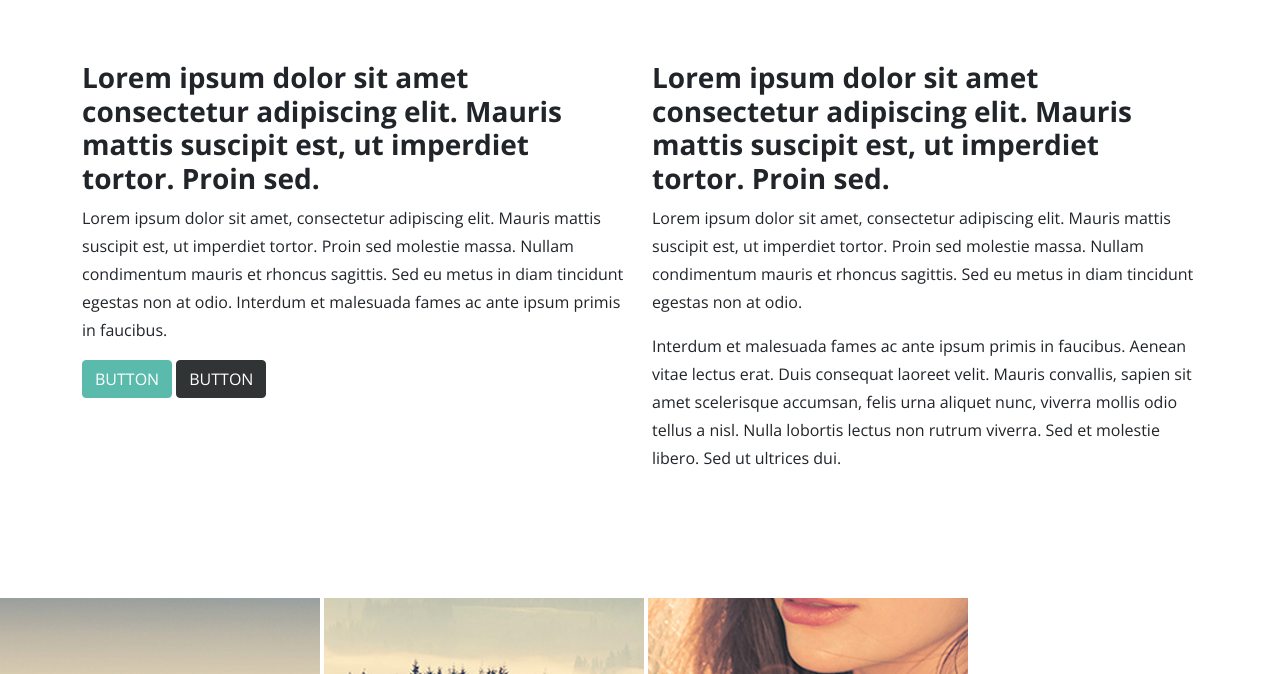
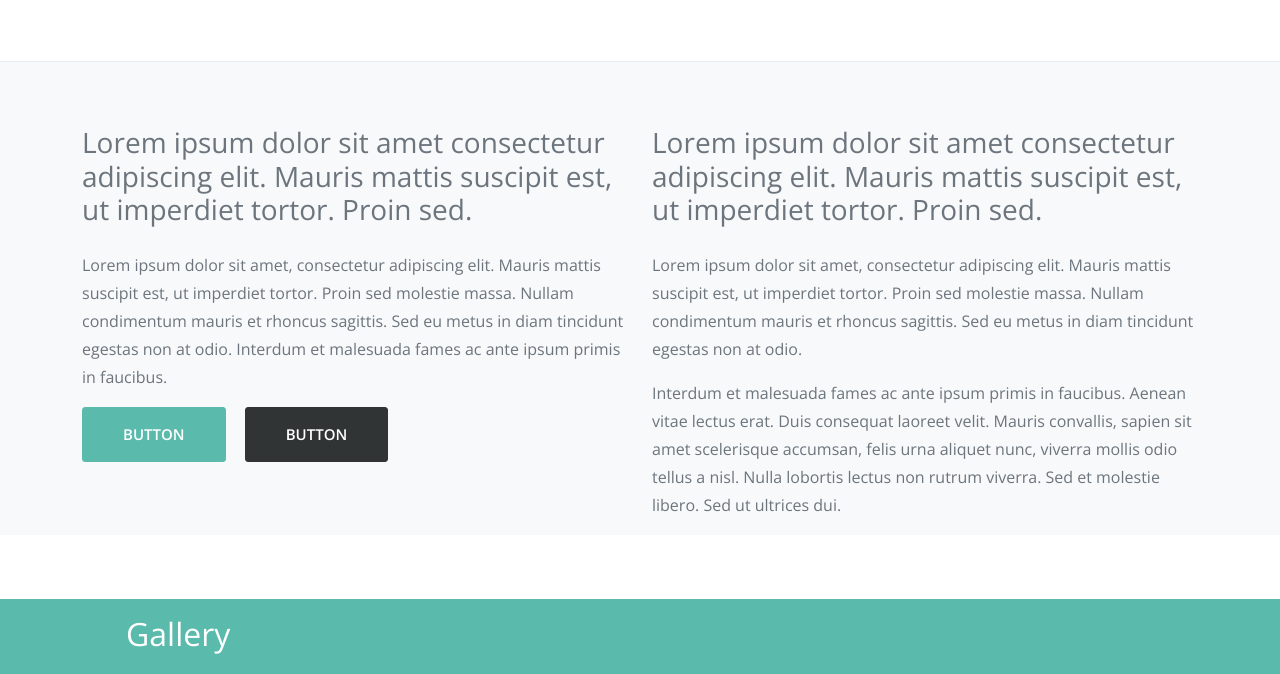
Before and after one commit to vini-se/Projeto-Infusion, a website: page src/index.html in a window 1280 px wide. Shown: the part 1217-1891 px from the top of the page. Drawn offline with nearby package versions, Linux system fonts and the light colour scheme; files that its build step writes are made by us from their sources.

Commit message:
Imported the '_sect-gray.scss' and '_gallery.scss' files.

```diff
--- a/src/scss/styles.scss
+++ b/src/scss/styles.scss
@@ -1,11 +1,15 @@
 // Import variables
-@import "./variables.scss";
+@import "./_variables.scss";
 
 // Import Bootstrap
 @import "../../node_modules/bootstrap/scss/bootstrap";
 
 // Global CSS
-@import "./global.scss";
+@import "./_global.scss";
+
+// Import Sections
+@import "./sections/_sect-gray.scss";
+@import "./sections/_gallery.scss";
 
 // Import Components
 @import "./components/_nav.scss";
```
